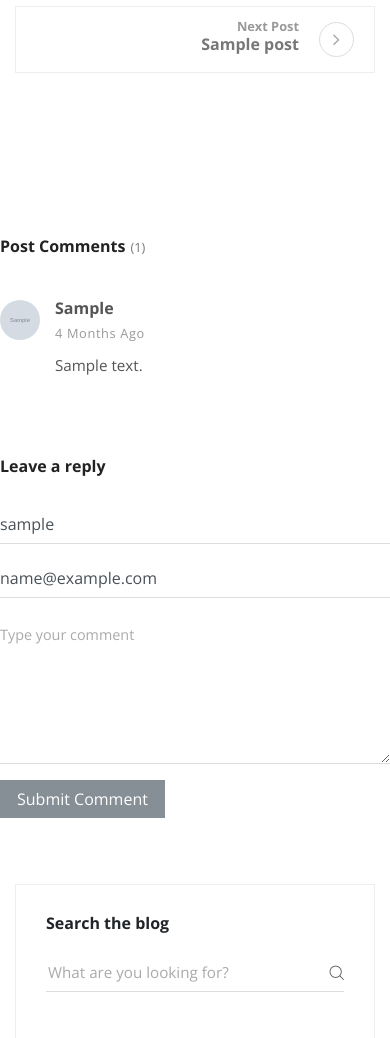
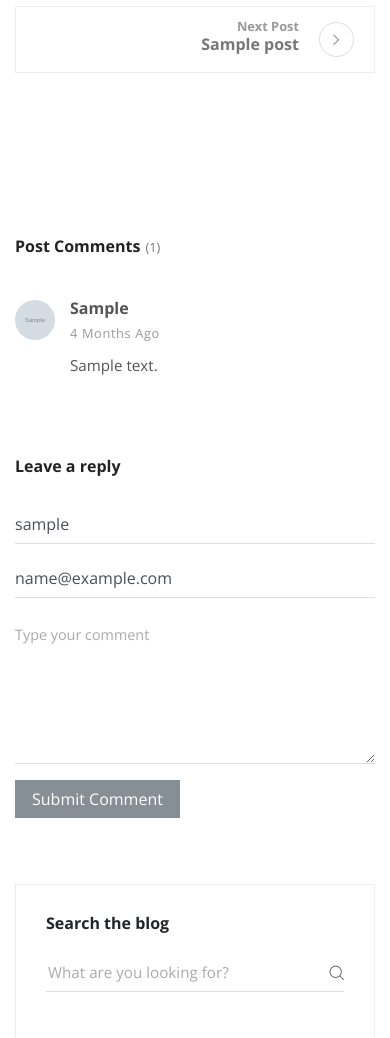
Before and after one commit to harishbisht29/blog, a Django app: a page that uses post/templates/templates/post.html in a window 390 px wide; the page is wider, and only the part inside the window is pictured. Shown: the part 1142-2180 px from the top of that part. Run offline with Django 3.2, Linux system fonts and the light colour scheme; a user stored in the database is signed in; tables that the repository leaves empty hold one stand-in row (values such as "Sample post"); grey boxes marked "Sample" are stand-in pictures; some libraries are stand-ins or nearby versions.

Commit message:
post comment responsive design

```diff
--- a/post/templates/templates/post.html
+++ b/post/templates/templates/post.html
@@ -78,7 +78,7 @@
   <div class="row">
     <div class="post blog-post col-lg-5 " style=" margin-left:auto; margin-right: auto;">
 
-    <div class="post-single">
+    <div class="post-single" style="padding-left:15px;padding-right:15px">
       <div class="post-details">
             <!-- Display all the Comments -->
             <div class="post-comments">
```
